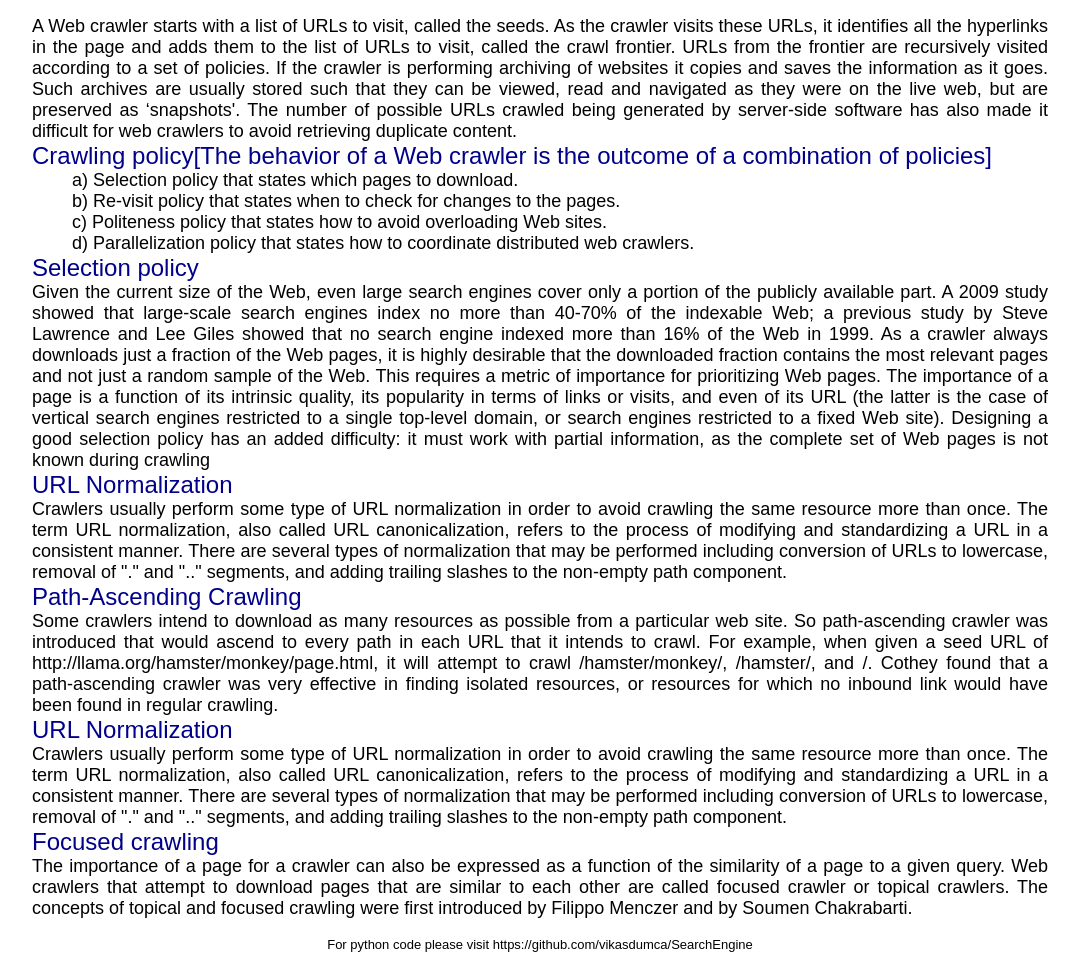
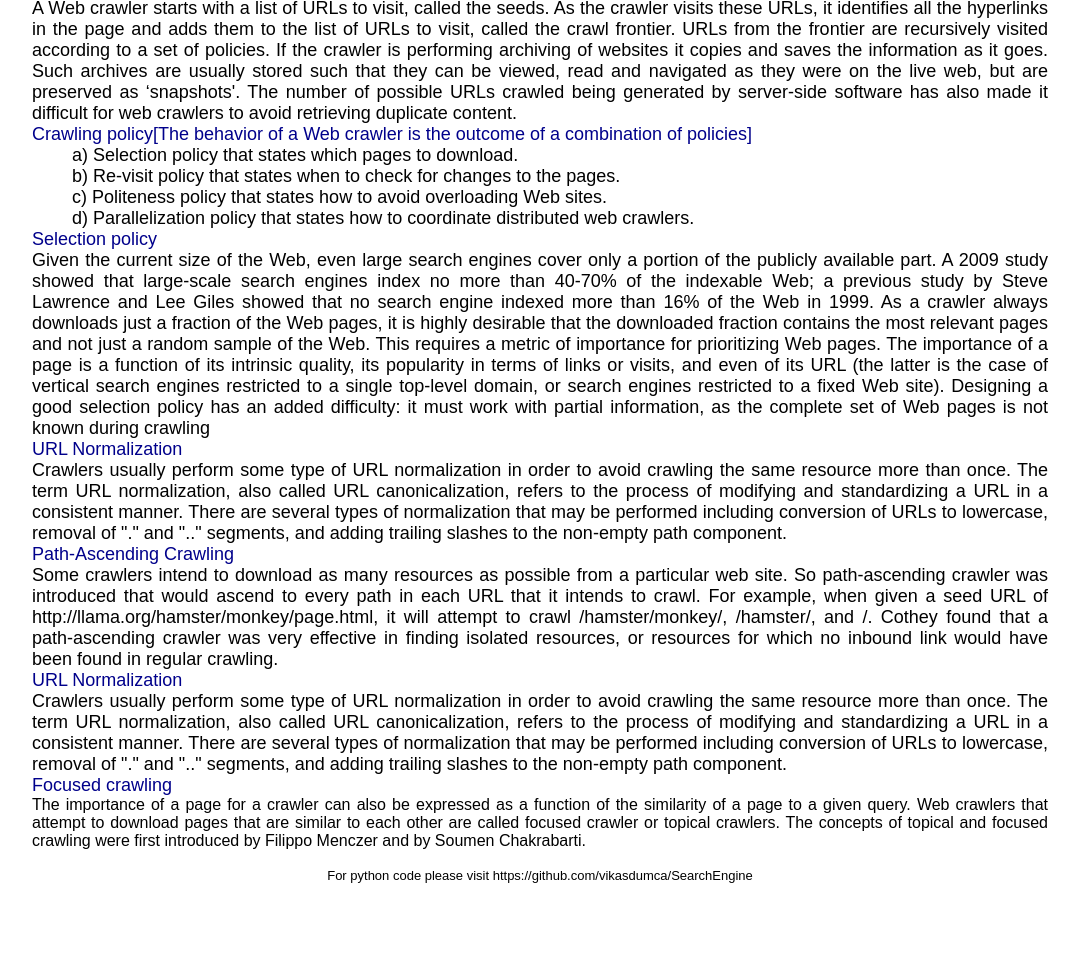
Before and after one commit to aibotnet/searchengine, a plain HTML site: page index.html in a window 1280 px wide. Shown: the part 523-1486 px from the top of the page, without its empty margins (32-1111 px from the left). After the commit the page ends 1417 px from the top, so only its background shows below. Drawn offline with Linux system fonts and the light colour scheme.

Commit message:
Update index.html

```diff
--- a/index.html
+++ b/index.html
@@ -51,7 +51,7 @@
           7. Ranking Document<br><br>
           </font>
           </div>
-          <font size="5" style="color:darkblue;">Crawling</font><font size="5"><br></font><br>
+          <font size="5" style="color:darkblue;">Crawling</font><br>
           <font face="Arial" size="4">
           A Web crawler starts with a list of URLs to visit, called the seeds. As the crawler visits these URLs, it identifies all the hyperlinks in the page
           and adds them to the list of URLs to visit, called the crawl frontier. URLs from the frontier are recursively visited according to a set of policies.
@@ -59,7 +59,7 @@
           can be viewed, read and navigated as they were on the live web, but are preserved as ‘snapshots'. The number of possible URLs crawled being generated
           by server-side software has also made it difficult for web crawlers to avoid retrieving duplicate content.<br>
           </div>
-          <font size="5" style="color:darkblue;">
+          <font size="4" style="color:darkblue;">
           Crawling policy[The behavior of a Web crawler is the outcome of a combination of policies]<br>
           </font>
           <font face="Arial" size="4">
@@ -70,7 +70,7 @@
               d) Parallelization policy that states how to coordinate distributed web crawlers.<br>
             </div>
           </font>
-          <font size="5" style="color:darkblue;">
+          <font size="4" style="color:darkblue;">
           Selection policy<br>
           </font>
           <font face="Arial" size="4">
@@ -85,7 +85,7 @@
           Designing a good selection policy has an added difficulty: it must work with partial information, as the complete
           set of Web pages is not known during crawling<br>
           </font>
-          <font size="5" style="color:darkblue;">
+          <font size="4" style="color:darkblue;">
           URL Normalization<br>
           </font>
           <font face="Arial" size="4">
@@ -95,7 +95,7 @@
           of URLs to lowercase, removal of "." and ".." segments, and adding trailing slashes to the non-empty path
           component.<br>
           </font>
-          <font size="5" style="color:darkblue;">
+          <font size="4" style="color:darkblue;">
           Path-Ascending Crawling<br>
           </font>
           <font face="Arial" size="4">
@@ -105,7 +105,7 @@
           Cothey found that a path-ascending crawler was very effective in finding isolated resources, or resources for
           which no inbound link would have been found in regular crawling.<br>
           </font>
-          <font size="5" style="color:darkblue;">
+          <font size="4" style="color:darkblue;">
           URL Normalization<br>
           </font>
           <font face="Arial" size="4">
@@ -115,10 +115,10 @@
           of URLs to lowercase, removal of "." and ".." segments, and adding trailing slashes to the non-empty path
           component.<br>
           </font>
-          <font size="5" style="color:darkblue;">
+          <font size="4" style="color:darkblue;">
           Focused crawling<br>
           </font>
-          <font face="Arial" size="4">
+          <font face="Arial" size="3">
           The importance of a page for a crawler can also be expressed as a function of the similarity of a page to a given
           query. Web crawlers that attempt to download pages that are similar to each other are called focused crawler or
           topical crawlers. The concepts of topical and focused crawling were first introduced by Filippo Menczer
```
